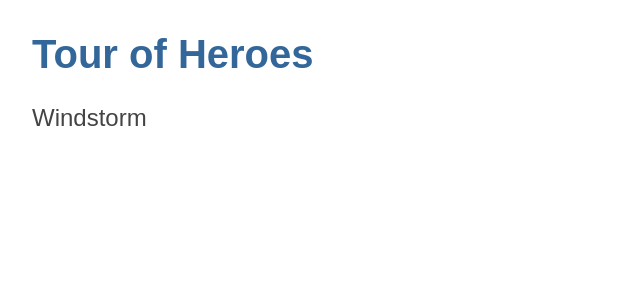
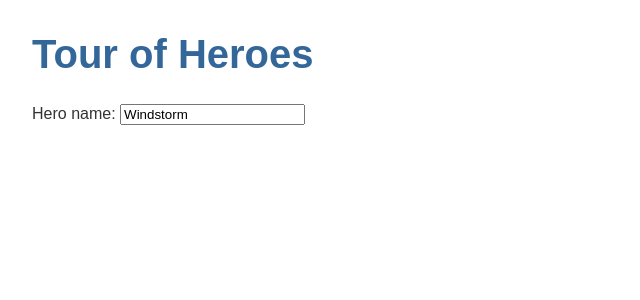
Before and after one commit to julmedvedeva/angular-tour-of-heroes, an Angular app: page / in a window 1280 px wide. Shown: the top 300 px of the page, without its empty margins (0-640 px from the left). Built offline with nearby package versions, Linux system fonts and the light colour scheme.

Commit message:
wip: добавила инпут для создания героя

```diff
--- a/src/app/app.module.ts
+++ b/src/app/app.module.ts
@@ -1,5 +1,6 @@
 import { NgModule } from '@angular/core';
 import { BrowserModule } from '@angular/platform-browser';
+import { FormsModule } from '@angular/forms';
 
 import { AppRoutingModule } from './app-routing.module';
 import { AppComponent } from './app.component';
@@ -12,7 +13,8 @@
   ],
   imports: [
     BrowserModule,
-    AppRoutingModule
+    AppRoutingModule,
+    FormsModule
   ],
   providers: [],
   bootstrap: [AppComponent]
--- a/src/app/heroes/heroes.component.html
+++ b/src/app/heroes/heroes.component.html
@@ -1 +1,4 @@
-<h2>{{hero}}</h2>
+<div>
+  <label for="name">Hero name: </label>
+  <input id="name" [(ngModel)]="hero.name" placeholder="name">
+</div>
--- a/src/app/heroes/heroes.component.ts
+++ b/src/app/heroes/heroes.component.ts
@@ -1,4 +1,5 @@
 import { Component } from '@angular/core';
+import { Hero } from '../../hero'
 
 @Component({
   selector: 'app-heroes',
@@ -6,5 +7,8 @@
   styleUrls: ['./heroes.component.scss']
 })
 export class HeroesComponent {
-  hero = 'Windstorm';
+  hero: Hero = {
+    id: 1,
+    name: 'Windstorm'
+  };
 }
```
